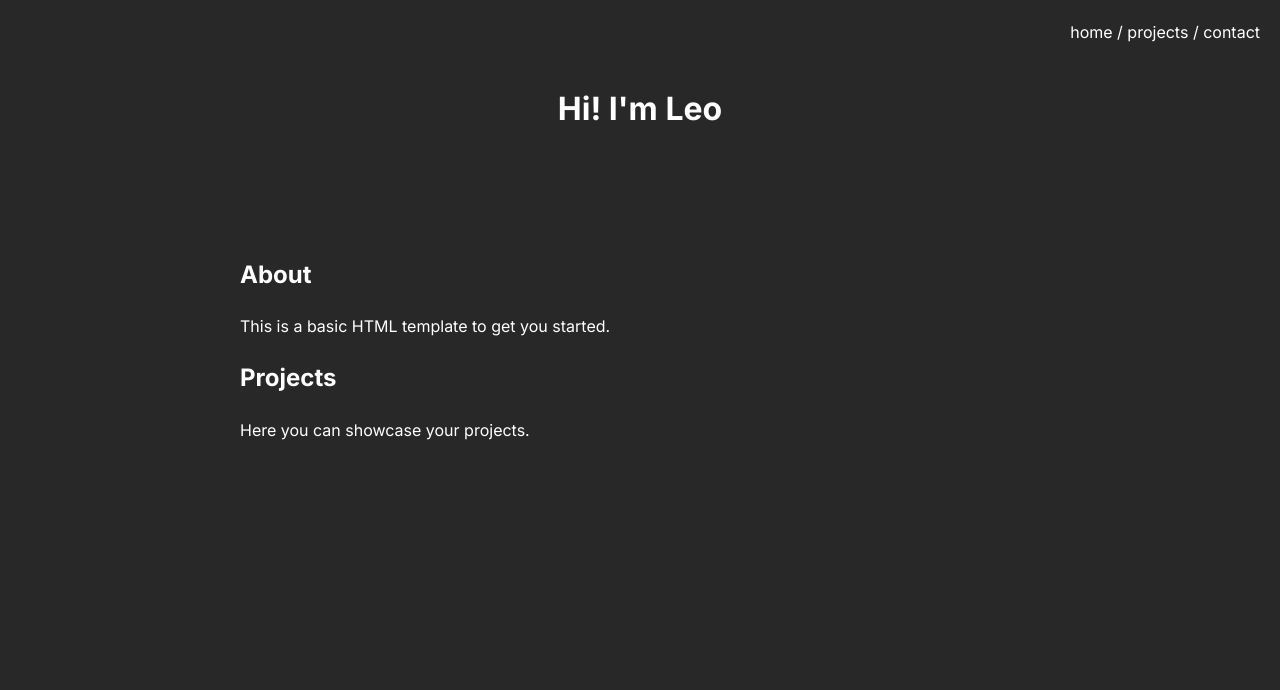
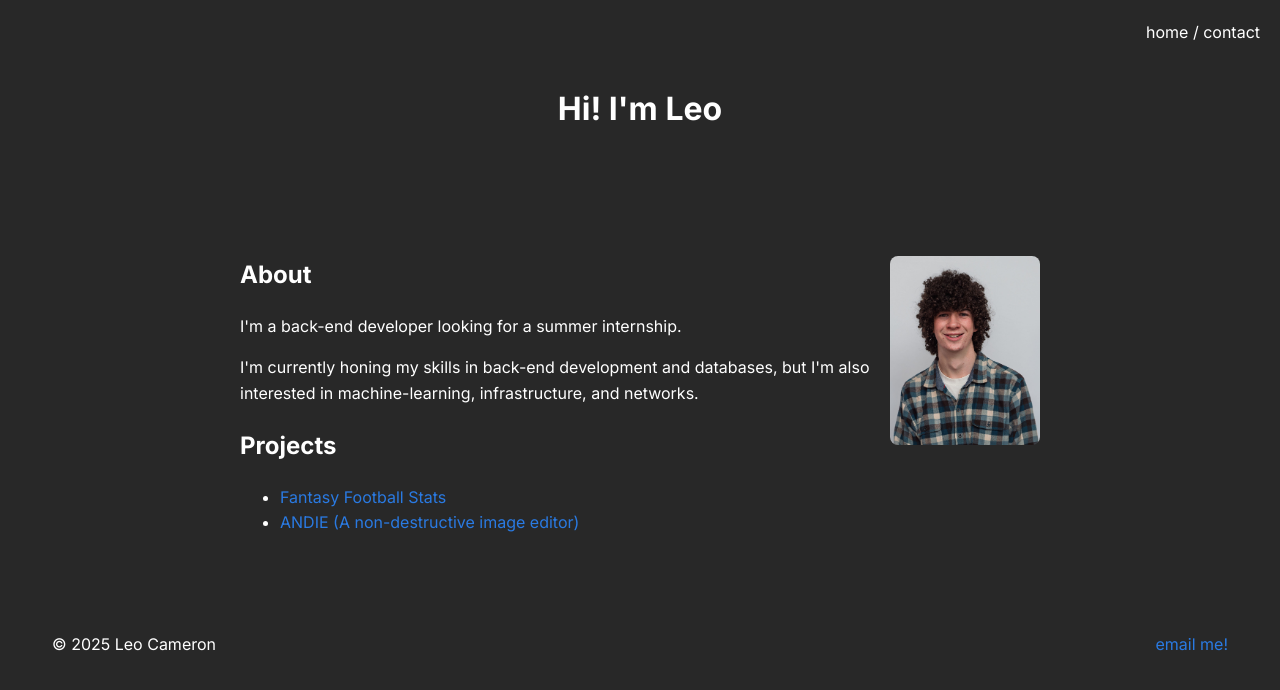
Before and after one commit to camle2145/camle2145.github.io, a plain HTML site: page index.html in a window 1280 px wide. Drawn offline with Linux system fonts and the light colour scheme.

Commit message:
Removed project.html  and wrote separate project pages

```diff
--- /dev/null
+++ b/ff_stats.html
@@ -0,0 +1,65 @@
+<!DOCTYPE html>
+<html>
+
+<head>
+    <meta charset="UTF-8" />
+    <meta charset="UTF-8">
+    <meta name="viewport" content="width=device-width, initial-scale=1.0">
+    <meta name="description" content="A project page for Fantasy FootBall Stats, a full-stack application for accessing NFL fantasy information.">
+    <title>Fantasy Football Stats</title>
+    <link rel="stylesheet" href="style.css">
+</head>
+
+<body>
+    <nav class="topnav">
+        <a href="index.html">home</a>
+        /
+        <a href="contact.html">contact</a>
+    </nav>
+
+    <header>
+        <h1>Fantasy Football Stats</h1>
+    </header>
+
+    <main>
+        <section>
+            <p>Fantasy Football Stats is a full-stack application for accessing NFL fantasy information.
+            </p>
+            <img alt="Demo" src="fantasy_demo.gif" />
+
+            <h3>Development</h3>
+            <p>Firstly, I needed data for my database. Originally I used some CSV files available on GitHub to put into
+                my database, but the information was outdated and not relevant at all to what I wanted to achieve. Later
+                on, I used an external API to get data in JSON format, and used scripts to remove irrelvant information
+                (such as defensive players, which aren't relevant in fantasy football), and to convert it into CSV
+                files.
+            </p>
+
+            <p>From there, I created a PostgresQL database using the CSV files. It took a few goes to ensure that
+                columns were matching up and that keys were working, and some adjustments were required later on.
+            </p>
+            <p>I used the Spring Boot framework to build my Java back-end, and although tutorials and guides helped, a
+                lot of the learning I did was just through trial and error and running into issues as I went.
+            </p>
+            <p>The front-end wasn't supposed to be anything fancy, so I made a simple front-end with the help of AI, as
+                the front-end was simply a vehicle to display the learning I did on the back-end.
+            </p>
+            <h3>Languages/Tools Used</h3>
+
+            <ul>
+                <li>☕Java</li>
+                <li>🍃Spring Boot</li>
+                <li>🐘PostgreSQL</li>
+                <li>🟨Javascript</li>
+                <li>🟦HTML/🟥CSS</li>
+            </ul>
+        </section>
+    </main>
+
+    <footer>
+        <span>&copy; 2025 Leo Cameron</span>
+        <a href="mailto:leocam2145@gmail.com">email me!</a>
+    </footer>
+</body>
+
+</html>
--- a/index.html
+++ b/index.html
@@ -1,17 +1,17 @@
 <!DOCTYPE html>
 <html lang="en">
+
 <head>
     <meta charset="UTF-8">
     <meta name="viewport" content="width=device-width, initial-scale=1.0">
     <meta name="description" content="Leo Cameron's personal website showcasing projects and contact information.">
-    <title>My Website</title>
+    <title>Leo Cameron</title>
     <link rel="stylesheet" href="style.css">
 </head>
+
 <body>
     <nav class="topnav">
         <a href="index.html">home</a>
-        /
-        <a href="projects.html">projects</a>
         /
         <a href="contact.html">contact</a>
     </nav>
@@ -22,15 +22,22 @@
 
     <main>
         <section>
+            <img class="headshot-img" src="headshot.jpg" alt="A picture of Leo Cameron" />
             <h2>About</h2>
-            <p>This is a basic HTML template to get you started.</p>
-        </section>
-
-        <section>
+            <p>I'm a back-end developer looking for a summer internship.</p>
+            <p>I'm currently honing my skills in back-end development and databases, but I'm also interested in
+                machine-learning, infrastructure, and networks.</p>
             <h2>Projects</h2>
-            <p>Here you can showcase your projects.</p>
+            <ul>
+                <li><a href="ff_stats.html">Fantasy Football Stats</a></li>
+                <li><a href="andie.html">ANDIE (A non-destructive image editor)</a></li>
+            </ul>
         </section>
     </main>
+    <footer>
+        <span>&copy; 2025 Leo Cameron</span>
+        <a href="mailto:leocam2145@gmail.com">email me!</a>
+    </footer>
+</body>
 
-</body>
 </html>
--- a/style.css
+++ b/style.css
@@ -18,7 +18,22 @@ body {
 header{
     padding: 1em 0;
     text-align: center;
+}
 
+footer {
+    display: flex;
+    justify-content: space-between;
+    align-items: center;
+    color: #fff;
+    padding: 1em 2em;
+    font-size: 1em;
+}
+footer a {
+    color: #2a7ae2;
+    text-decoration: none;
+}
+footer a:hover {
+    text-decoration: underline;
 }
 main {
     max-width: 800px;
@@ -33,9 +48,16 @@ img {
     border-radius: 8px;
 }
 
+.headshot-img {
+    float:right;
+    max-width: 150px;
+    margin-left: 15px;
+}
+
 a {
     color: #2a7ae2;
     text-decoration: none;
 }
 a:hover {
     text-decoration: underline;
+}
```
Also changed, not shown: andie.html (renamed from projects.html, +8 -40 lines), contact.html (+21 -2 lines), headshot.jpg (added).
